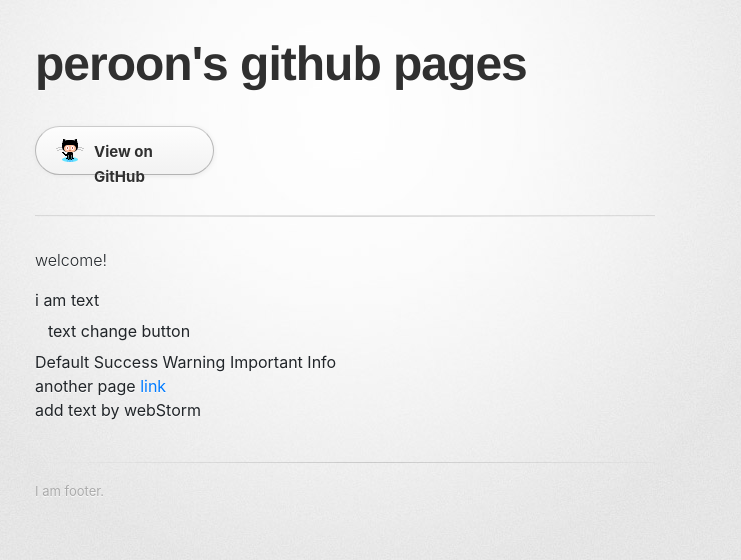
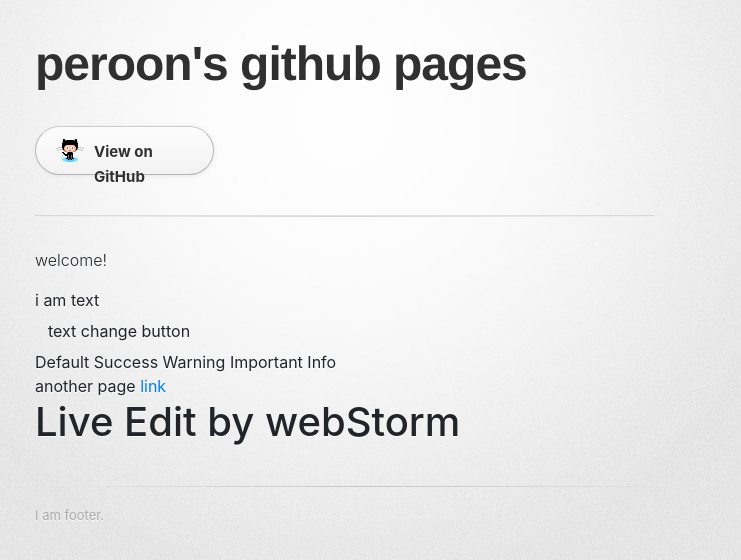
Before and after one commit to peroon/peroon.github.com, a plain HTML site: page index.html in a window 1280 px wide. Shown: the whole page, without its empty margins (295-1036 px from the left). Drawn offline with nearby package versions, Linux system fonts and the light colour scheme; a web font is replaced by a local one.

Commit message:
experiment Live Edit

```diff
--- a/index.html
+++ b/index.html
@@ -56,8 +56,7 @@
         another page
         <a href="./another.html">link</a>
 
-        <br>
-        add text by webStorm
+        <h1>Live Edit by webStorm</h1>
 
         <footer>
           I am footer.
```
